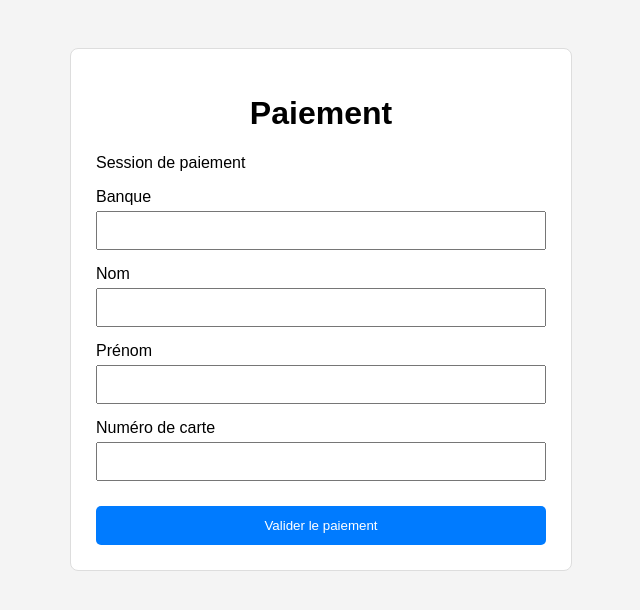
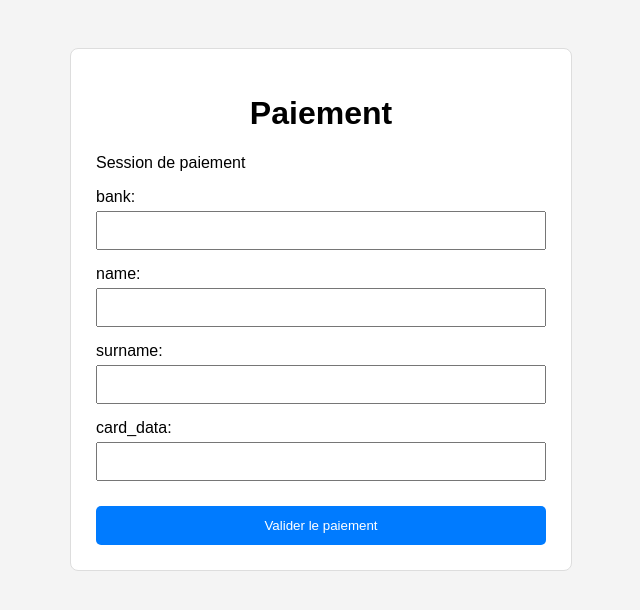
Before and after one commit to erwanG14/Django_payment_gateway, a Django app: page /gateway/paiement/118547c2-7a66-4507-89c4-b79a8fe2b9a9/ in a window 1280 px wide. Shown: the top 610 px of the page, without its empty margins (319-959 px from the left). Run offline with Django 5.2, Linux system fonts and the light colour scheme; data comes from the database, SQL or seed files in the repository; both versions use the stored data as it was after the commit.

Commit message:
rajout d'un form django sécurisé

```diff
--- a/a faire.txt
+++ b/a faire.txt
@@ -2,6 +2,5 @@ a faire
 form Django pour PaiementView
 ne plus utiliser de request.session et passer tt en appel API 1/2 fait pour site marchand -> Gateway reste Gateway -> banque fait
 rajouter clé d'idempotence fait gateway a faire banque
-by pass le csrf token sans tricher fait hmac signature
 rajouter les raison si echec paiement
 rajouter logique paiement banque
--- /dev/null
+++ b/gateway/forms.py
@@ -0,0 +1,23 @@
+from django import forms
+from django.core.validators import MinLengthValidator
+
+class PaiementForm(forms.Form):
+    bank = forms.CharField(
+        label="bank",
+        max_length=10,
+        validators=[MinLengthValidator(1)]
+    )
+    name = forms.CharField(
+        label="name",
+        max_length=20,
+        validators=[MinLengthValidator(1)]
+    )
+    surname = forms.CharField(
+        label="surname",
+        max_length=20,
+        validators=[MinLengthValidator(1)]
+    )
+    card_data = forms.CharField(
+        label="card_data",
+        min_length=12,
+    )
--- a/gateway/templates/gateway/paiement.html
+++ b/gateway/templates/gateway/paiement.html
@@ -63,17 +63,7 @@
     <form method="POST">
         {% csrf_token %}
 
-        <label for="banque">Banque</label>
-        <input type="text" id="banque" name="banque" maxlength="40" required>
-
-        <label for="nom">Nom</label>
-        <input type="text" id="nom" name="nom" maxlength="40" required>
-
-        <label for="prenom">Prénom</label>
-        <input type="text" id="prenom" name="prenom" maxlength="40" required>
-
-        <label for="info_carte">Numéro de carte</label>
-        <input type="text" id="info_carte" name="info_carte" maxlength="20" required>
+        {{form}}
 
         <button type="submit">Valider le paiement</button>
     </form>
--- a/gateway/views.py
+++ b/gateway/views.py
@@ -4,6 +4,7 @@ from django.http import JsonResponse
 from django.views.decorators.csrf import csrf_exempt
 from django.views.decorators.http import require_POST
 
+from .forms import PaiementForm
 from .models import SessionMarchand
 from .service import (
     create_or_get_session,
@@ -18,30 +19,31 @@ from .service import (
 class PaiementView(View):
     def get(self, request, url_code, *args, **kwargs):
         sessionMarchand = get_object_or_404(SessionMarchand, url_code=url_code)
-
+        form = PaiementForm()
         if sessionMarchand.status != "pending":
             return redirect("echec_paiement")
-        return render(request, "gateway/paiement.html")
+        return render(request, "gateway/paiement.html",{"form" : form})
 
     def post(self, request, url_code, *args, **kwargs):
-        bank = request.POST.get("banque")
-        name = request.POST.get("nom")
-        surname = request.POST.get("prenom")
-        card_data = request.POST.get("info_carte")
+        form = PaiementForm(request.POST)
 
-        reponse_from_bank = create_and_send_transaction_to_bank(
-            bank=bank,
-            name=name,
-            surname=surname,
-            url_code=url_code,
-            card_data=card_data
-        )
+        if form.is_valid():
 
-        if reponse_from_bank["refus"]:
+            reponse_from_bank = create_and_send_transaction_to_bank(
+                bank=form.cleaned_data["bank"],
+                name=form.cleaned_data["name"],
+                surname=form.cleaned_data["surname"],
+                url_code=url_code,
+                card_data=form.cleaned_data["card_data"]
+            )
 
+            if reponse_from_bank["refus"]:
+
+                return redirect("echec_paiement")
+
+            return redirect("reussite_paiement")
+        else :
             return redirect("echec_paiement")
-
-        return redirect("reussite_paiement")
 
 
 @csrf_exempt
```
Also changed, not shown: db.sqlite3.
